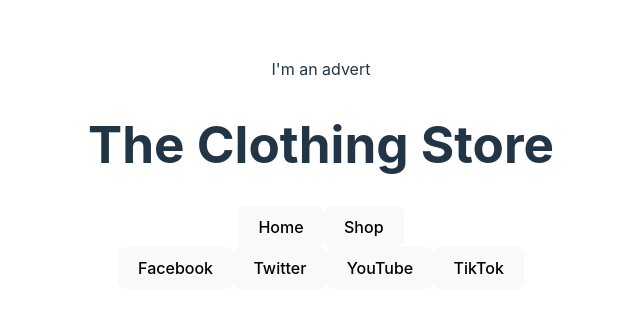
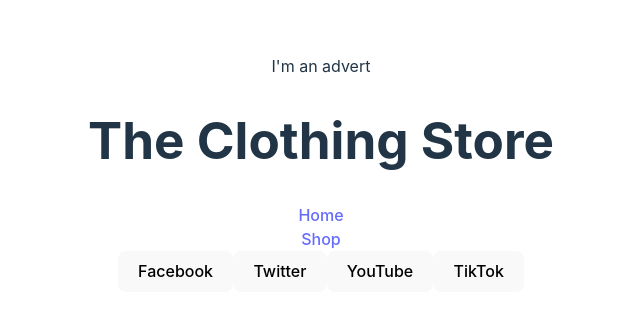
Before and after one commit to malcomcrab/react-shopping-cart, a React (Vite) app: page /shoppage in a window 1280 px wide. Shown: the part 235-550 px from the top of the page, without its empty margins (319-959 px from the left). Built offline with nearby package versions, Linux system fonts and the light colour scheme.

Commit message:
Added header and infoBar component to shop page and setup routing for the navbar buttons to switch from the homepage to the shop

```diff
--- a/package.json
+++ b/package.json
@@ -11,7 +11,8 @@
   },
   "dependencies": {
     "react": "^18.3.1",
-    "react-dom": "^18.3.1"
+    "react-dom": "^18.3.1",
+    "react-router-dom": "^7.1.1"
   },
   "devDependencies": {
     "@eslint/js": "^9.17.0",
--- a/src/App.jsx
+++ b/src/App.jsx
@@ -8,7 +8,6 @@ function App() {
   return (
     <>
 
-      <HomePage/>
     </>
   );
 }
--- a/src/components/NavBar.jsx
+++ b/src/components/NavBar.jsx
@@ -3,8 +3,11 @@ function Navbar(){
 
     return(
         <div className="navigation-container">
-            <button>Home</button>
-            <button>Shop</button>
+
+            <a href="/">Home</a>
+            <br/>
+            <a href="shoppage">Shop</a>
+
         </div>
     )
 }
--- a/src/main.jsx
+++ b/src/main.jsx
@@ -1,10 +1,24 @@
 import { StrictMode } from "react";
 import { createRoot } from "react-dom/client";
+import { createBrowserRouter, RouterProvider } from "react-router-dom";
 import "./index.css";
 import App from "./App.jsx";
+import ShopPage from "./pages/ShopPage.jsx";
+import HomePage from "./pages/HomePage.jsx";
+
+const router = createBrowserRouter([
+  {
+    path: "/",
+    element: <HomePage />,
+  },
+  {
+    path: "shoppage",
+    element: <ShopPage />,
+  },
+]);
 
 createRoot(document.getElementById("root")).render(
   <StrictMode>
-    <App />
-  </StrictMode>,
+    <RouterProvider router={router} />
+  </StrictMode>
 );
--- a/src/pages/HomePage.jsx
+++ b/src/pages/HomePage.jsx
@@ -6,7 +6,13 @@ function HomePage(){
     return(
         <>
         <Header/>
+        <nav>
+        <ul>
+
+        </ul>
+      </nav>
         <InfoBar/>
+
         </>
     )
 }
--- a/src/pages/ShopPage.jsx
+++ b/src/pages/ShopPage.jsx
@@ -0,0 +1,17 @@
+import Header from "../components/Header"
+import InfoBar from "../components/InfoBar"
+
+function ShopPage(){
+
+    return(
+        <>
+            <Header />
+
+            <InfoBar />
+        </>
+    )
+
+
+}
+
+export default ShopPage
```
Also changed, not shown: src/components/InfoBar.jsx (line endings or trailing spaces), 1 other file (tests, documents, lock files or other folders).
